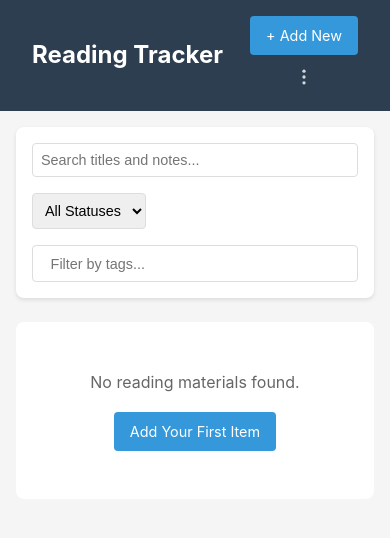
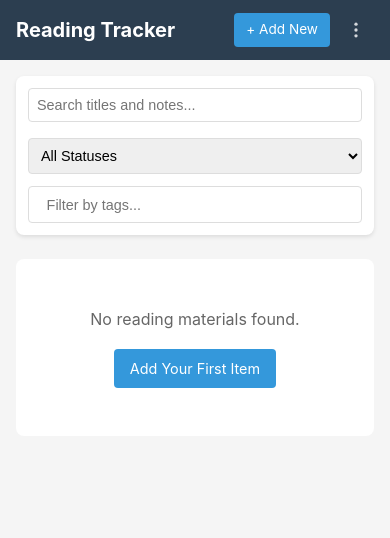
Before and after one commit to cicektakanmerve-art/reading-tracker, a Flask app: page / in a window 390 px wide. Shown: the top 538 px of the page. Run offline with Flask 3, Linux system fonts and the light colour scheme.

Commit message:
Add Progressive Web App (PWA) support for mobile
- Add manifest.json for app installation
- Add service worker for offline caching
- Generate app icons (72px to 512px)
- Add mobile-friendly responsive CSS
- Support touch devices and notched phones
- Change default port to 5001 (avoid macOS AirPlay conflict)
- Allow network access for mobile testing

Co-Authored-By: Claude Opus 4.5 <noreply@anthropic.com>

```diff
--- a/app.py
+++ b/app.py
@@ -567,4 +567,4 @@ def api_update_item(id):
 
 
 if __name__ == '__main__':
-    app.run(debug=True)
+    app.run(debug=True, port=5001, host='0.0.0.0')
--- a/static/style.css
+++ b/static/style.css
@@ -1631,10 +1631,36 @@ footer {
 
 /* Responsive */
 @media (max-width: 600px) {
+    body {
+        font-size: 16px; /* Prevent zoom on input focus */
+    }
+
     main {
         padding: 1rem;
     }
 
+    header {
+        padding: 0.75rem 1rem;
+    }
+
+    nav {
+        flex-wrap: wrap;
+        gap: 0.5rem;
+    }
+
+    .logo {
+        font-size: 1.25rem;
+    }
+
+    .nav-links {
+        gap: 0.5rem;
+    }
+
+    .nav-links .btn {
+        padding: 0.4rem 0.75rem;
+        font-size: 0.85rem;
+    }
+
     .form-row {
         grid-template-columns: 1fr;
     }
@@ -1645,11 +1671,6 @@ footer {
 
     .view-header {
         flex-direction: column;
-    }
-
-    .nav-links {
-        flex-direction: column;
-        gap: 0.25rem;
     }
 
     .status-card {
@@ -1659,7 +1680,7 @@ footer {
     }
 
     .view-container.notion-style {
-        padding: 1.5rem;
+        padding: 1rem;
     }
 
     .title-edit {
@@ -1678,4 +1699,155 @@ footer {
     .progress-counter {
         flex-wrap: wrap;
     }
-}
+
+    /* Filters */
+    .filters {
+        padding: 0.75rem;
+    }
+
+    .filter-row {
+        flex-direction: column;
+        gap: 0.75rem;
+    }
+
+    .tag-filter-container {
+        max-width: 100%;
+        width: 100%;
+    }
+
+    .filters select {
+        width: 100%;
+    }
+
+    /* Status groups */
+    .status-group {
+        padding: 1rem;
+    }
+
+    .status-group-header {
+        flex-wrap: wrap;
+    }
+
+    /* Item cards */
+    .item-card {
+        padding: 0.75rem;
+    }
+
+    .item-actions {
+        flex-wrap: wrap;
+    }
+
+    .item-actions .btn {
+        flex: 1;
+        min-width: auto;
+    }
+
+    /* Progress form */
+    .progress-form {
+        flex-wrap: wrap;
+        width: 100%;
+    }
+
+    .chapter-input {
+        width: 50px;
+    }
+
+    /* Form container */
+    .form-container {
+        padding: 1rem;
+    }
+
+    /* Tags */
+    .tags {
+        gap: 0.35rem;
+    }
+
+    .tag {
+        font-size: 0.75rem;
+        padding: 0.15rem 0.5rem;
+    }
+
+    /* Notes */
+    .add-note-form textarea {
+        font-size: 16px; /* Prevent zoom */
+    }
+
+    .note-card {
+        padding: 0.5rem;
+    }
+
+    /* Color popup */
+    .tag-color-popup {
+        position: fixed;
+        left: 50% !important;
+        transform: translateX(-50%);
+        bottom: 20px;
+        top: auto !important;
+    }
+
+    /* Meta info */
+    .meta-info {
+        flex-direction: column;
+        gap: 0.25rem;
+    }
+
+    .meta-info span:nth-child(2) {
+        display: none;
+    }
+}
+
+/* Touch-friendly improvements */
+@media (hover: none) and (pointer: coarse) {
+    .btn {
+        min-height: 44px;
+        display: inline-flex;
+        align-items: center;
+        justify-content: center;
+    }
+
+    .counter-btn {
+        width: 40px;
+        height: 40px;
+    }
+
+    .tag-editable {
+        padding: 0.35rem 0.75rem;
+    }
+
+    .collapse-toggle {
+        padding: 0.5rem;
+    }
+
+    .menu-toggle {
+        padding: 0.5rem;
+    }
+
+    input, select, textarea {
+        font-size: 16px; /* Prevent zoom on iOS */
+    }
+}
+
+/* Safe area for notched phones */
+@supports (padding: max(0px)) {
+    header {
+        padding-left: max(1rem, env(safe-area-inset-left));
+        padding-right: max(1rem, env(safe-area-inset-right));
+        padding-top: max(0.75rem, env(safe-area-inset-top));
+    }
+
+    main {
+        padding-left: max(1rem, env(safe-area-inset-left));
+        padding-right: max(1rem, env(safe-area-inset-right));
+    }
+
+    footer {
+        padding-bottom: max(1rem, env(safe-area-inset-bottom));
+    }
+}
+
+/* PWA standalone mode */
+@media (display-mode: standalone) {
+    header {
+        padding-top: env(safe-area-inset-top, 0.75rem);
+    }
+}
--- a/templates/base.html
+++ b/templates/base.html
@@ -2,7 +2,20 @@
 <html lang="en">
 <head>
     <meta charset="UTF-8">
-    <meta name="viewport" content="width=device-width, initial-scale=1.0">
+    <meta name="viewport" content="width=device-width, initial-scale=1.0, maximum-scale=1.0, user-scalable=no">
+    <meta name="theme-color" content="#2c3e50">
+    <meta name="apple-mobile-web-app-capable" content="yes">
+    <meta name="apple-mobile-web-app-status-bar-style" content="black-translucent">
+    <meta name="apple-mobile-web-app-title" content="ReadTrack">
+    <meta name="description" content="Track your reading progress, books, and notes">
+
+    <!-- PWA Manifest -->
+    <link rel="manifest" href="{{ url_for('static', filename='manifest.json') }}">
+
+    <!-- Icons -->
+    <link rel="icon" type="image/png" sizes="32x32" href="{{ url_for('static', filename='icons/icon-96.png') }}">
+    <link rel="apple-touch-icon" href="{{ url_for('static', filename='icons/icon-192.png') }}">
+
     <title>{% block title %}Reading Tracker{% endblock %}</title>
     <link rel="stylesheet" href="{{ url_for('static', filename='style.css') }}">
 </head>
@@ -179,6 +192,19 @@
     }
 
     document.addEventListener('DOMContentLoaded', initEditableTags);
+
+    // Register Service Worker for PWA
+    if ('serviceWorker' in navigator) {
+        window.addEventListener('load', () => {
+            navigator.serviceWorker.register('/static/sw.js')
+                .then((registration) => {
+                    console.log('ServiceWorker registered:', registration.scope);
+                })
+                .catch((error) => {
+                    console.log('ServiceWorker registration failed:', error);
+                });
+        });
+    }
     </script>
 </body>
 </html>
```
Also changed, not shown: static/sw.js (added, +76 -0 lines), static/icons/icon-128.png (added), static/icons/icon-144.png (added), static/icons/icon-152.png (added), static/icons/icon-192.png (added), static/icons/icon-384.png (added), static/icons/icon-512.png (added), static/icons/icon-72.png (added), static/icons/icon-96.png (added), static/manifest.json (added).
